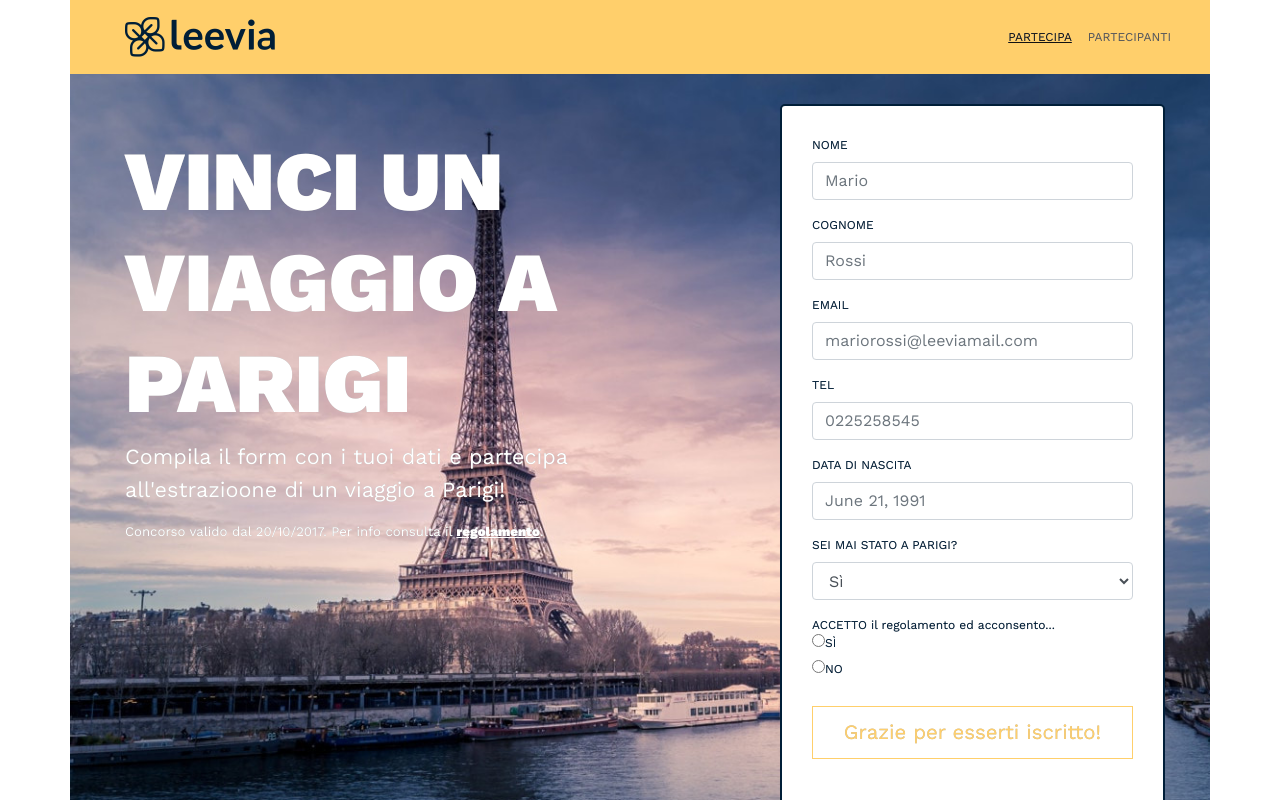
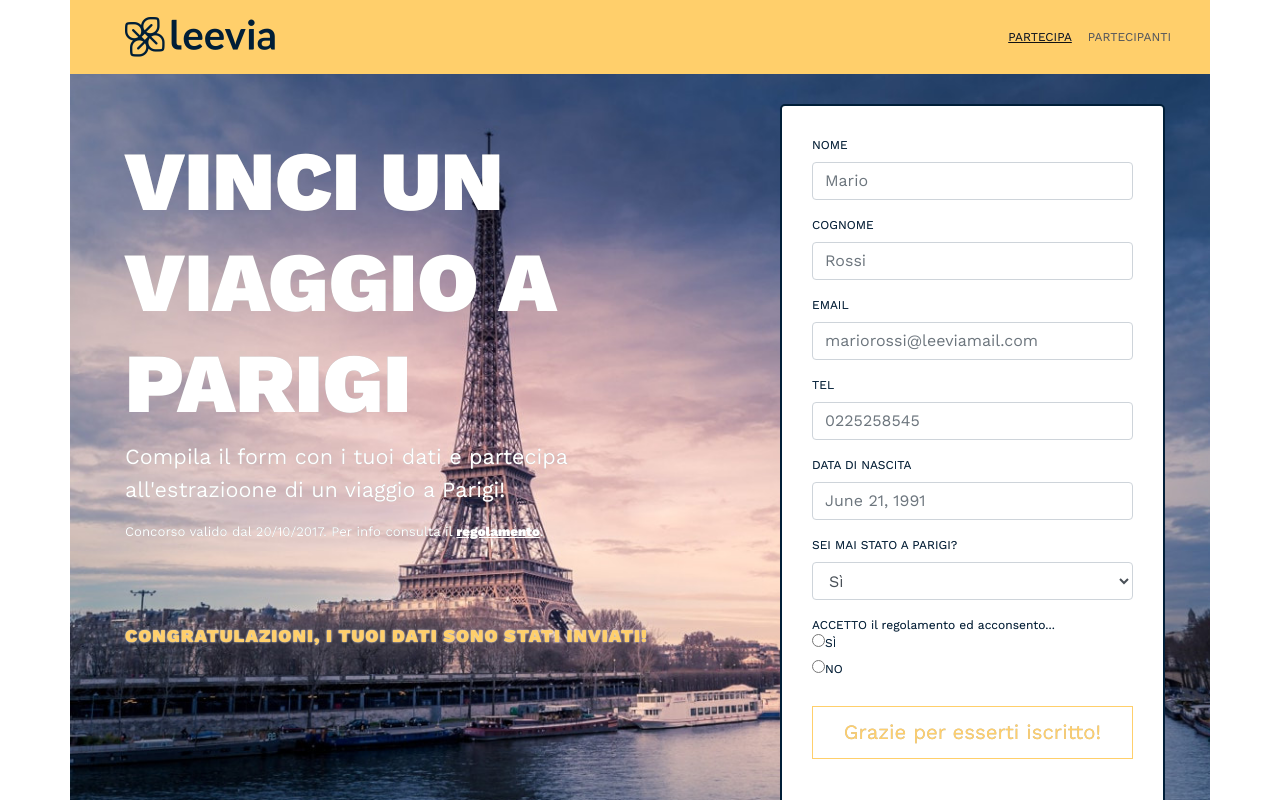
Before and after one commit to topik-pa/Leevia, a Vue app: page / in a window 1280 px wide. Both pictures are taken after a click on the link "PARTECIPA!". Shown: the top 800 px of the page. Built offline with nearby package versions, Linux system fonts and the light colour scheme.

Commit message:
Vuex imported

```diff
--- a/package.json
+++ b/package.json
@@ -15,7 +15,8 @@
   },
   "dependencies": {
     "vue": "^2.5.2",
-    "vue-router": "^3.0.1"
+    "vue-router": "^3.0.1",
+    "vuex": "^3.0.1"
   },
   "devDependencies": {
     "autoprefixer": "^7.1.2",
--- a/src/App.vue
+++ b/src/App.vue
@@ -9,6 +9,7 @@
 <script>
 import SiteHeader from '@/components/Header'
 import SiteFooter from '@/components/Footer'
+import store from './vuex/store'
 
 export default {
   name: 'App',
@@ -16,6 +17,7 @@ export default {
     SiteHeader,
     SiteFooter
   },
+  store,
   data () {
     return {
       globalLabel: 'Leevia test project'
@@ -42,5 +44,11 @@ export default {
       text-decoration: underline;
       font-weight: bold;
     }
+  .fade-enter-active, .fade-leave-active {
+    transition: opacity .5s;
+  }
+  .fade-enter, .fade-leave {
+    opacity: 0;
+  }
 }
 </style>
--- a/src/components/Home.vue
+++ b/src/components/Home.vue
@@ -5,9 +5,14 @@
         <h1>{{title}}</h1>
         <p>{{paragraph}}</p>
         <p class="note" v-html="note"></p>
+        <transition name="fade">
+          <div v-if="isFormSubmitted" class="congrats">
+            {{congrats}}
+          </div>
+        </transition>
       </div>
       <div class="col-md-5">
-        <registration></registration>
+        <registration v-on:formSubmitted="formSubmitted"></registration>
       </div>
     </div>
   </main>
@@ -24,7 +29,14 @@ export default {
     return {
       title: 'Vinci un viaggio a Parigi',
       paragraph: 'Compila il form con i tuoi dati e partecipa all\'estrazioone di un viaggio a Parigi!',
-      note: 'Concorso valido dal 20/10/2017. Per info consulta il <a id="regolamento" href="#">regolamento</a>.'
+      note: 'Concorso valido dal 20/10/2017. Per info consulta il <a id="regolamento" href="#">regolamento</a>.',
+      congrats: 'Congratulazioni, i tuoi dati sono stati inviati!',
+      isFormSubmitted: false
+    }
+  },
+  methods: {
+    formSubmitted: function () {
+      this.isFormSubmitted = true
     }
   }
 }
@@ -52,6 +64,15 @@ export default {
     .description {
       padding: 5% 30px;
     }
+    .congrats {
+      color: $primary-color;
+      font-size: 150%;
+      margin-top: 80px;
+      text-transform: uppercase;
+      font-weight: bold;
+      text-shadow: 0 0 2px #fff;
+      letter-spacing: 1px;
+    }
     .row {
       background-image: url('../assets/images/img_2-resize-min-reverse.jpg');
       background-repeat: no-repeat;
--- a/src/components/Registration.vue
+++ b/src/components/Registration.vue
@@ -110,6 +110,7 @@ export default {
     joinUs: function (e) {
       e.preventDefault()
       this.submitted = true
+      this.$emit('formSubmitted')
     }
   }
 }
--- /dev/null
+++ b/src/vuex/store.js
@@ -0,0 +1,18 @@
+import Vue from 'vue'
+import Vuex from 'vuex'
+Vue.use(Vuex)
+
+const state = {
+  msg: 'Hello!'
+}
+
+const mutations = {
+  changeMessage (state, msg) {
+    state.msg = msg
+  }
+}
+
+export default new Vuex.Store({
+  state: state,
+  mutations: mutations
+})
```
